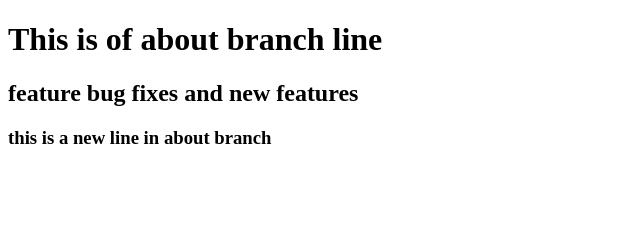
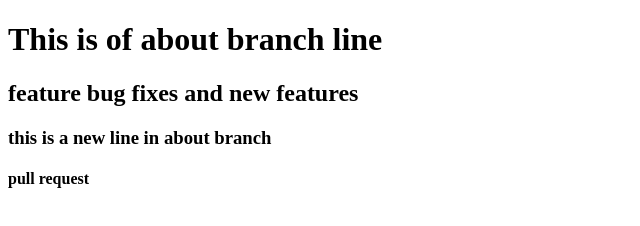
Before and after one commit to AmitFrontEnd/privtate-repo, a plain HTML site: page index.html in a window 1280 px wide. Shown: the whole page, without its empty margins (0-640 px from the left). Drawn offline with Linux system fonts and the light colour scheme.

Commit message:
pull request

```diff
--- a/index.html
+++ b/index.html
@@ -9,5 +9,6 @@
    <h1>This is of about branch line</h1>
    <h2>feature bug fixes and new features</h2>
    <h3>this is a new line in about branch</h3>
+   <h4>pull request</h4>
 </body>
 </html>
```
